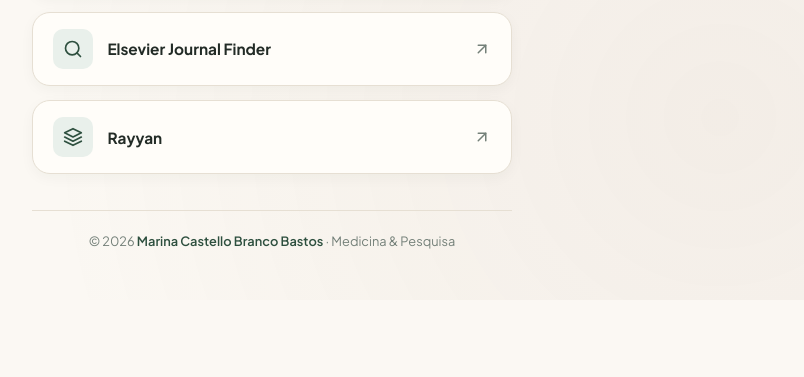
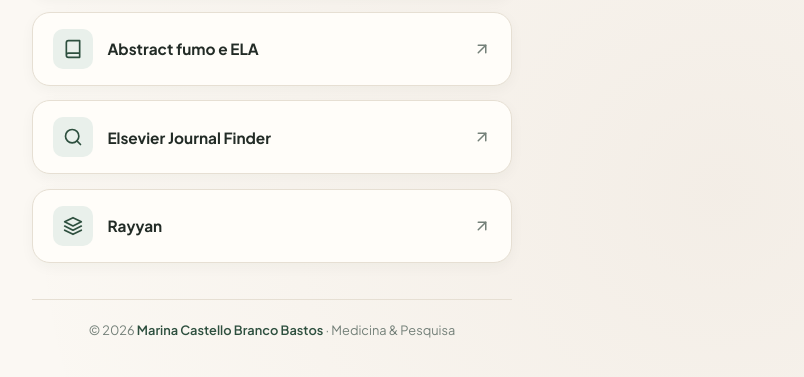
Before and after one commit to marinacbbastos/medicina, a plain HTML site: page links.html in a window 1280 px wide. Shown: the part 916-1293 px from the top of the page, without its empty margins (368-1172 px from the left). Before the commit the page ends 1216 px from the top, so only its background shows below. Drawn offline with nearby package versions, Linux system fonts and the light colour scheme.

Commit message:
Adiciona botao Abstract fumo e ELA como antepenultimo item do Linktree

```diff
--- a/links.html
+++ b/links.html
@@ -288,7 +288,7 @@
           <svg class="link-arrow" width="18" height="18" viewBox="0 0 24 24" fill="none" stroke="currentColor" stroke-width="2" stroke-linecap="round" stroke-linejoin="round"><path d="M7 17 17 7"/><path d="M7 7h10v10"/></svg>
         </a>
 
-        <!-- 8. E-mail -->
+        <!-- 7. E-mail -->
         <a href="mailto:marina.cbbastos@gmail.com" class="link-pill">
           <div class="link-pill-left">
             <span class="link-icon-box" aria-hidden="true">
@@ -300,6 +300,19 @@
             </div>
           </div>
           <svg class="link-arrow" width="18" height="18" viewBox="0 0 24 24" fill="none" stroke="currentColor" stroke-width="2" stroke-linecap="round" stroke-linejoin="round"><path d="M5 12h14"/><path d="m12 5 7 7-7 7"/></svg>
+        </a>
+
+        <!-- 8. Abstract fumo e ELA (Antepenúltimo Botão) -->
+        <a href="https://www.arquivosdeneuropsiquiatria.org/article/the-potential-association-between-active-smoking-and-sporadic-als-a-systematic-review-and-meta-analysis/" target="_blank" rel="noopener noreferrer" class="link-pill">
+          <div class="link-pill-left">
+            <span class="link-icon-box" aria-hidden="true">
+              <svg width="20" height="20" viewBox="0 0 24 24" fill="none" stroke="currentColor" stroke-width="2" stroke-linecap="round" stroke-linejoin="round"><path d="M4 19.5v-15A2.5 2.5 0 0 1 6.5 2H20v20H6.5a2.5 2.5 0 0 1 0-5H20"/></svg>
+            </span>
+            <div class="link-text-group">
+              <span class="link-title">Abstract fumo e ELA</span>
+            </div>
+          </div>
+          <svg class="link-arrow" width="18" height="18" viewBox="0 0 24 24" fill="none" stroke="currentColor" stroke-width="2" stroke-linecap="round" stroke-linejoin="round"><path d="M7 17 17 7"/><path d="M7 7h10v10"/></svg>
         </a>
 
         <!-- 9. Elsevier Journal Finder (Penúltimo Botão) -->
```
